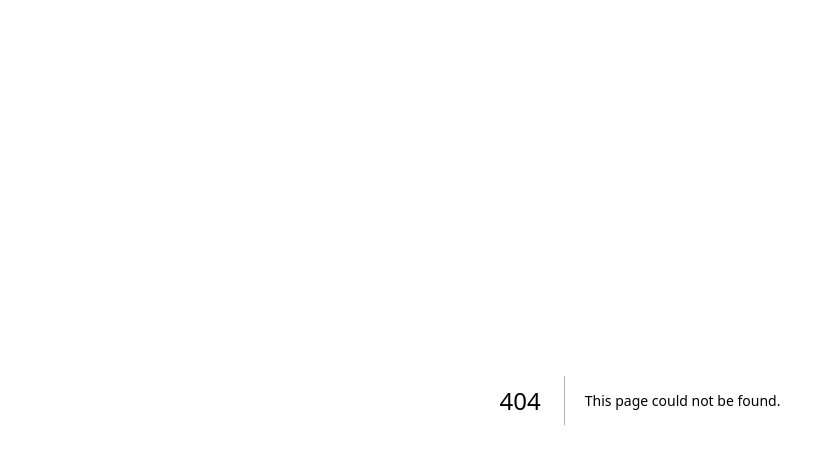
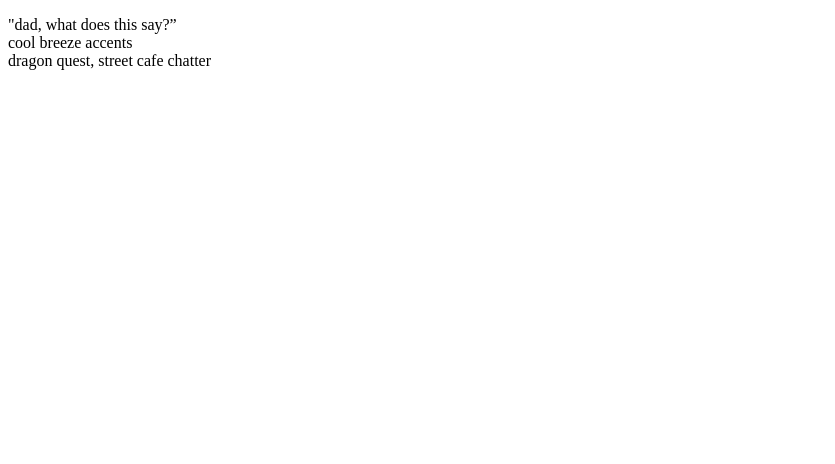
Before and after one commit to bentok/haiku, a Next.js app: page /dad_what_does_this_say in a window 1280 px wide. Before the commit this address had no page. Shown: the top 464 px of the page, without its empty margins (0-835 px from the left). Built offline with nearby package versions, Linux system fonts and the light colour scheme.

Commit message:
Update dad_what_does_this_say.mdx

```diff
--- /dev/null
+++ b/pages/dad_what_does_this_say.mdx
@@ -0,0 +1,3 @@
+"dad, what does this say?”\
+cool breeze accents\
+dragon quest, street cafe chatter
```
